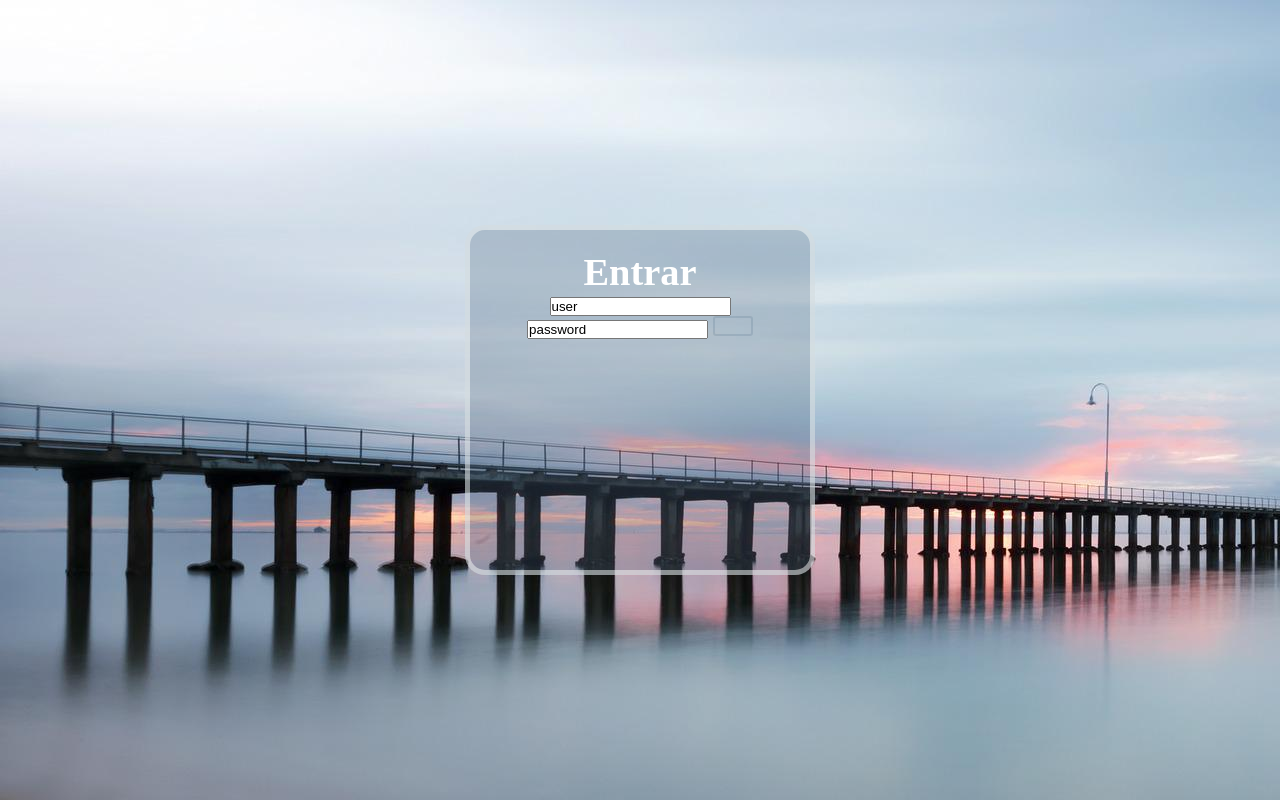
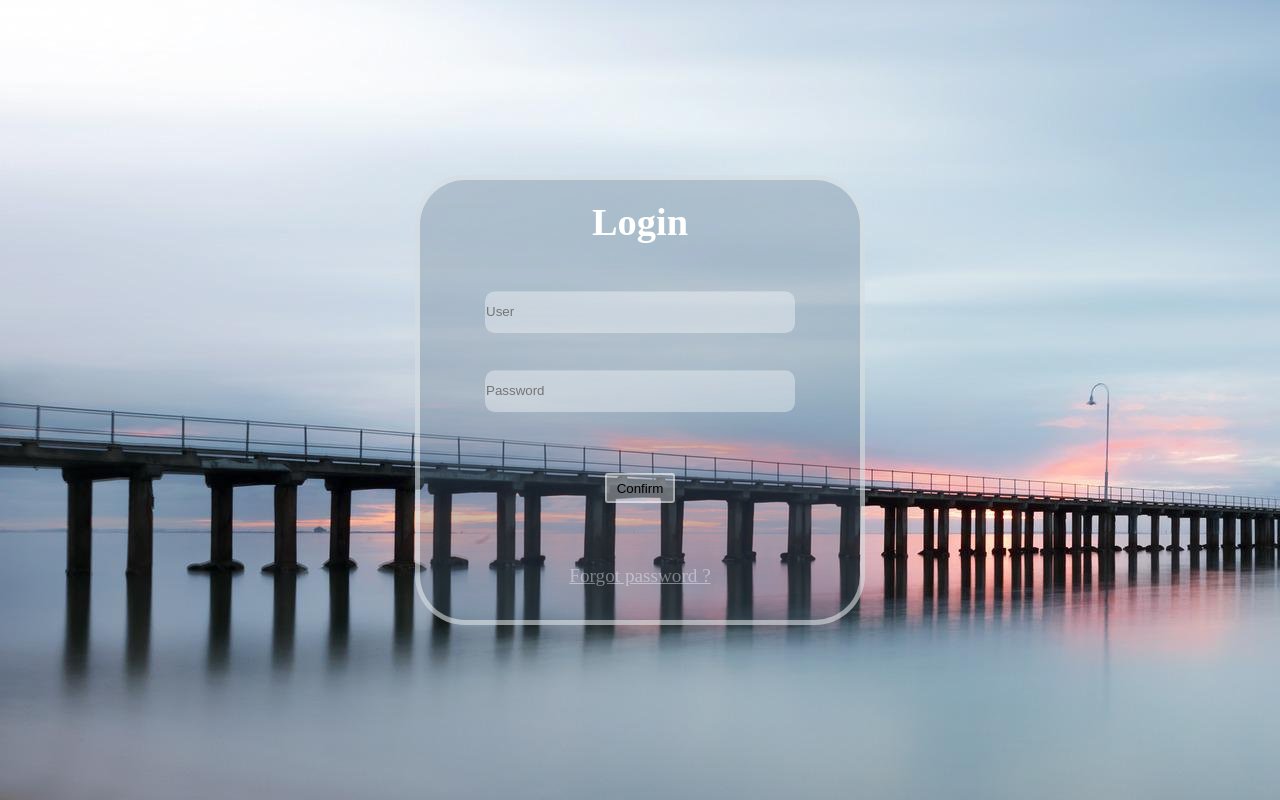
Before and after one commit to Rodr1goTavares/tela-de-login-e-cadastro, a plain HTML site: page index.html in a window 1280 px wide. Drawn offline with Linux system fonts and the light colour scheme.

Commit message:
Tela de login v0.1

```diff
--- a/index.html
+++ b/index.html
@@ -12,10 +12,17 @@
 
 <body>
     <main class ="box">
-        <h1>Entrar</h1>
-        <input type="text" id="usuer" value="user">
-        <input type="text" id="password" value="password">
-        <button type="button" id="bt" value="confirm" onclick="login()">
+        <h1>Login</h1>
+
+
+        <input type="text" id="user"  placeholder="User">
+        <input type="text" id="password" placeholder="Password">
+
+        <div id="errormsg"></div>
+
+        <button type="button" id="bt" value="confirm" onclick="login()"> Confirm </button>
+
+        <a href="" id="fgpassword"> Forgot password ?</a>
     </main>
 </body>
 
--- a/login.js
+++ b/login.js
@@ -0,0 +1,48 @@
+
+
+//Botão confirm
+let bt = document.getElementById('bt');
+bt.addEventListener("click", btConfirm)
+bt.addEventListener("mouseenter", btmouseEnter)
+bt.addEventListener("mouseleave", btmouseLeave)
+
+
+function btConfirm(){
+
+    let errormsg = document.getElementById('errormsg');
+    errormsg.innerHTML = 'Usuário ou senha incorretos, tente novamente';
+    /* Como ainda não tem um back end para armazenar as informações
+    do usuário o programa vai sempre mostrar essa mensagem */
+}
+
+
+
+function btmouseEnter(){
+
+    let btstyle = document.getElementById('bt');
+    btstyle.style.backgroundColor = "rgba(255, 255, 255, 0.507)";
+}
+
+
+
+function btmouseLeave(){
+
+    let btstyle = document.getElementById('bt');
+    btstyle.style.backgroundColor = "rgba(255, 255, 255, 0.349)";
+}
+
+
+
+//Esqueceu senha ?
+let fgp = document.getElementById('fgpassword');
+fgp.addEventListener("mouseenter", fgpmouseenter)
+fgp.addEventListener("mouseleave", fgpmouseleave)
+
+
+function fgpmouseenter(){
+    fgp.style.color = "rgba(251, 255, 255, 0.712)"
+}
+
+function fgpmouseleave(){
+    fgp.style.color ="rgba(251, 255, 255, 0.397)"
+}
--- a/styless.css
+++ b/styless.css
@@ -11,37 +11,87 @@ html {
  }
 
  .box{
-   transform: translate(50%,-50%);
-     background-color: rgba(81, 108, 131, 0.281);
-     width: 300px;
-     height: 300px;
-     text-align: center;
-    border: 5px solid #fcfffd7a;
-     border-radius: 20px;
-     font-size:larger;
-     font-style:unset;
-     color: rgb(255, 255, 255);
+     transform: translate(50%,-50%);
      position: absolute;
      right:50% ;
      top: 50%;
      padding: 20px;
+
+     background-color: rgba(81, 108, 131, 0.281);
+     width: 400px;
+     height: 400px;
+     text-align: center;
+     border: 5px solid #fcfffd7a;
+     border-radius: 50px;
+     font-size:larger;
+     font-style:unset;
+     color: rgb(255, 255, 255);
+
  }
 
+
+ #user {
+  transform: translate(50%, -50%);
+  position: absolute;
+  top: 30%;
+  right:50%;
+  width: 70%;
+  height: 9%;
+
+  background-color: rgba(255, 255, 255, 0.356);
+  border: solid 1px rgba(255, 255, 255, 0);
+  border-radius: 10px;
+  color: black;
+
+}
+
+
+#password {
+  transform: translate(50%, -50%);
+  position: absolute;
+  top: 48%;
+  right: 50%;
+  width: 70%;
+  height: 9%;
+
+  background-color: rgba(255, 255, 255, 0.356);
+  border: solid 1px rgba(255, 255, 255, 0);
+  border-radius: 10px;
+  color: black;
+}
+
+
+
  #bt {
-   background-color: rgba(0, 255, 255, 0);
+   transform: translate(50%, -50%);
+   position: absolute;
+   top: 70%;
+   right: 50%;
+   width: 70px;
+   height: 30px;
+
+   background-color: rgba(255, 255, 255, 0.349);
    border: 2px solid rgba(81, 108, 131, 0.205);
    border-radius: 3px;
    filter: blur(1%);
-   cursor: pointer;
-   width: 40px;
-   height: 20px;
-   top: 10%;
+   border-radius: 3px;
+   border:solid 2px rgba(255, 255, 255, 0.384);
+   color: rgb(0, 0, 0);
+
 
  }
 
- #user {
-   background-color: rgba(240, 248, 255, 0);
-   position: absolute;
+ #fgpassword {
+
+  transform: translate(50%,-50%);
+  position: absolute;
+  top: 90%;
+  right: 50%;
+
+
+  color: rgba(251, 255, 255, 0.397);
+  text-decoration: underline;
+
 
 
  }
```
